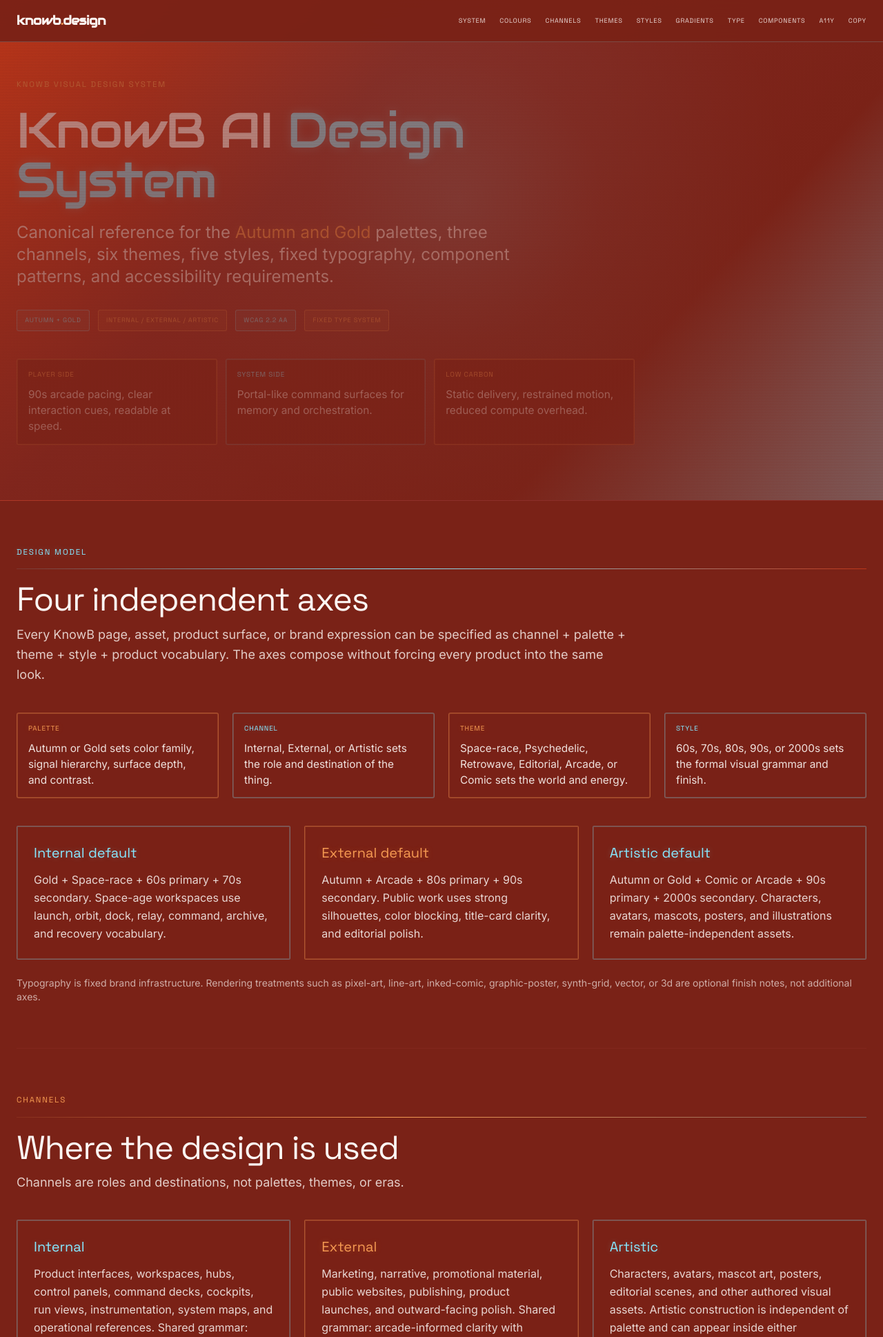
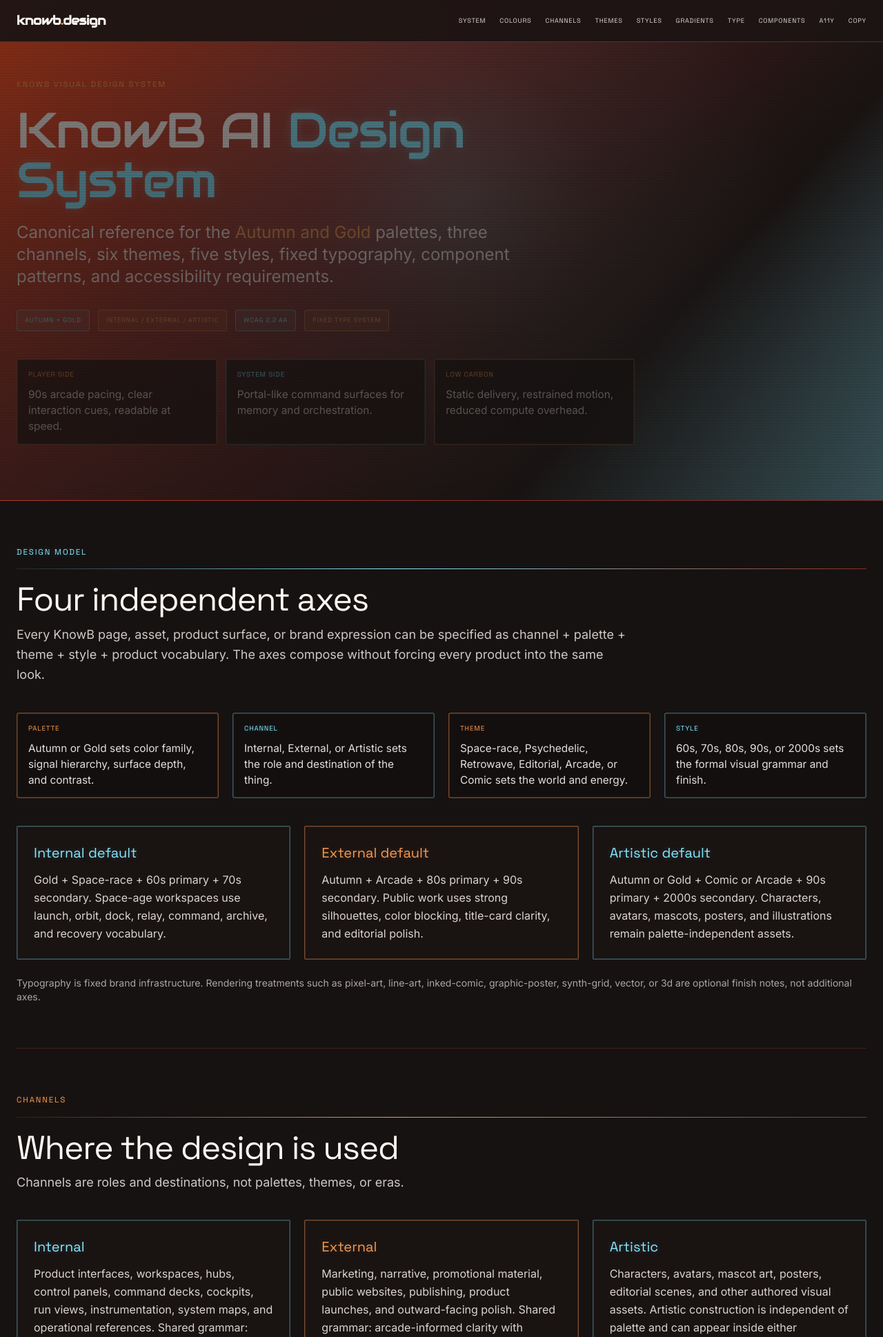
Before and after one commit to knowb-ai/knowb-ai.github.io, a Python web app: template templates/orgbook.html in a window 1280 px wide. Shown: the top 1938 px of the page at 69% size. Run offline with Jinja, Linux system fonts and the light colour scheme; the template is opened without the code that fills it, so the values that code supplies are empty; some libraries are stand-ins or nearby versions.

Commit message:
fix(site): restore near-black background after palette alignment
Commit 2067f5d redefined Charcoal Bark as #7A2217 and used it for every
dark surface, overlay, shadow, and mask, which turned the site rust-brown.

Restore the near-black surfaces (#161211 body, #1D1514 sections and cards)
in the Tailwind tokens, global.css, footer shadows, and favicon. The new
Autumn accents, gold tokens, and fonts are unchanged. Org Book swatches
still document #7A2217 as the canonical Charcoal Bark value.

Co-Authored-By: Claude Sonnet 5.5 <noreply@anthropic.com>

```diff
--- a/static/css/global.css
+++ b/static/css/global.css
@@ -134,7 +134,7 @@ html {
 /* --- Signal Cards --- */
 .signal-card {
     border: 1px solid rgba(134,232,255,0.28);
-    background: rgba(122,34,23,0.74);
+    background: rgba(20,16,15,0.74);
     box-shadow: inset 0 0 0 1px rgba(134,232,255,0.12);
     border-radius: 0.2rem;
     padding: 0.9rem 1rem;
@@ -215,10 +215,10 @@ html {
             0deg,
             transparent,
             transparent 2px,
-            rgba(122,34,23,0.055) 2px,
-            rgba(122,34,23,0.055) 4px
+            rgba(0,0,0,0.055) 2px,
+            rgba(0,0,0,0.055) 4px
         ),
-        linear-gradient(180deg, rgba(122,34,23,0.50) 0%, rgba(122,34,23,0.72) 100%);
+        linear-gradient(180deg, rgba(22,18,17,0.50) 0%, rgba(22,18,17,0.72) 100%);
     pointer-events: none;
     z-index: 3;
 }
@@ -234,7 +234,7 @@ html {
     z-index: 1;
 }
 .hero-arcade .arcade-button {
-    background: rgba(122,34,23,0.78);
+    background: rgba(20,16,15,0.78);
 }
 
 /* --- Arcade Buttons --- */
@@ -260,7 +260,7 @@ html {
 .arcade-button:hover {
     background: #86E8FF;
     border-color: #86E8FF;
-    color: #7A2217;
+    color: #161211;
     box-shadow: 0 0 0 1px rgba(134,232,255,0.24), 0 0 22px rgba(134,232,255,0.30);
     transform: translateY(-1px);
 }
@@ -279,7 +279,7 @@ html {
 .arcade-button.alt:hover {
     background: #F59A52;
     border-color: #F59A52;
-    color: #7A2217;
+    color: #161211;
     box-shadow: 0 0 0 1px rgba(245,154,82,0.26), 0 0 22px rgba(245,154,82,0.30);
 }
 .arcade-button.alt:focus-visible {
@@ -339,7 +339,7 @@ html {
 .contact-callout-frame {
     border: 1px solid transparent !important;
     background:
-        linear-gradient(180deg, rgba(122,34,23,0.96) 0%, rgba(122,34,23,0.92) 100%) padding-box,
+        linear-gradient(180deg, rgba(29,21,20,0.96) 0%, rgba(29,21,20,0.92) 100%) padding-box,
         linear-gradient(128deg, rgba(245,154,82,0.88) 0%, rgba(134,232,255,0.90) 52%, rgba(255,74,26,0.84) 100%) border-box;
     box-shadow: 0 0 24px rgba(245,154,82,0.22), 0 0 28px rgba(134,232,255,0.22);
     position: relative;
@@ -407,7 +407,7 @@ html {
 /* --- Demo Frame / Code Label (orgbook.html) --- */
 .demo-frame {
     border: 1px solid rgba(134,232,255,0.16);
-    background: rgba(122,34,23,0.55);
+    background: rgba(20,16,15,0.55);
     border-radius: 0.4rem;
     padding: 2rem 1.5rem;
 }
@@ -466,7 +466,7 @@ html {
     vertical-align: top;
 }
 .bb-table tr:hover td {
-    background: rgba(122,34,23,0.5);
+    background: rgba(29,21,20,0.5);
 }
 
 /* --- Focus (global) --- */
@@ -525,8 +525,8 @@ a:focus-visible {
         linear-gradient(rgba(134,232,255,0.055) 1px, transparent 1px),
         linear-gradient(90deg, rgba(134,232,255,0.055) 1px, transparent 1px);
     background-size: 56px 56px;
-    mask-image: linear-gradient(180deg, transparent 0%, rgba(122,34,23,0.6) 40%, rgba(122,34,23,0.9) 80%, transparent 100%);
-    -webkit-mask-image: linear-gradient(180deg, transparent 0%, rgba(122,34,23,0.6) 40%, rgba(122,34,23,0.9) 80%, transparent 100%);
+    mask-image: linear-gradient(180deg, transparent 0%, rgba(0,0,0,0.6) 40%, rgba(0,0,0,0.9) 80%, transparent 100%);
+    -webkit-mask-image: linear-gradient(180deg, transparent 0%, rgba(0,0,0,0.6) 40%, rgba(0,0,0,0.9) 80%, transparent 100%);
 }
 
 /* --- Ambient Orbs (hero accent glows) --- */
@@ -686,7 +686,7 @@ a:focus-visible {
 
 /* --- Custom Scrollbar --- */
 ::-webkit-scrollbar { width: 4px; }
-::-webkit-scrollbar-track { background: #7A2217; }
+::-webkit-scrollbar-track { background: #161211; }
 ::-webkit-scrollbar-thumb {
     background: linear-gradient(180deg, #F59A52 0%, #8E2F2A 55%, #86E8FF 100%);
     border-radius: 3px;
@@ -703,7 +703,7 @@ a:focus-visible {
     overflow: hidden;
     border: 1px solid rgba(233,194,179,0.38);
     border-radius: 0.35rem;
-    background: #7A2217;
+    background: #161211;
 }
 .diagram-embed iframe {
     display: block;
@@ -715,7 +715,7 @@ a:focus-visible {
     min-height: 13rem;
     border: 1px solid rgba(233,194,179,0.3);
     border-radius: 0.35rem;
-    background: rgba(122,34,23,0.32);
+    background: rgba(29,21,20,0.32);
     padding: 1.3rem;
 }
 .diagram-type-card-ember { border-color: rgba(245,154,82,0.52); }
--- a/templates/base.html
+++ b/templates/base.html
@@ -26,7 +26,10 @@
                         'soft-ember': '#F59A52',
                         'paper-ivory': '#FCF6F3',
                         'saber-blue': '#86E8FF',
-                        'charcoal-bark': '#7A2217',
+                        'obsidian-brown': '#161211',
+                        'charcoal-bark': '#1D1514',
+                        'maroon-core': '#3B1E1D',
+                        'rust-magenta': '#6E2D34',
                         'muted-wood': '#77584F',
                         'terracotta-border': '#E9C2B3',
                         'gold-primary': '#FFD500',
@@ -41,12 +44,12 @@
                     },
                     backgroundImage: {
                         'fire-rust': 'linear-gradient(135deg, #FF4A1A 0%, #8E2F2A 100%)',
-                        'rust-charcoal': 'linear-gradient(180deg, #8E2F2A 0%, #7A2217 100%)',
+                        'rust-charcoal': 'linear-gradient(180deg, #2A1B1A 0%, #1D1514 62%, #14100F 100%)',
                         'ember-fire': 'linear-gradient(145deg, #F59A52 0%, #FF4A1A 100%)',
                         'ember-glow': 'linear-gradient(135deg, rgba(255,74,26,0.82) 0%, rgba(142,47,42,0.74) 44%, rgba(134,232,255,0.86) 100%)',
                         'ivory-rust-edge': 'linear-gradient(90deg, #FCF6F3 0%, #8E2F2A 8%, #86E8FF 16%, #FCF6F3 100%)',
-                        'knowb-autumn-core': 'linear-gradient(132deg, #FF4A1A 0%, #8E2F2A 34%, #7A2217 72%, #86E8FF 100%)',
-                        'knowb-autumn-vertical': 'linear-gradient(180deg, #8E2F2A 0%, #7A2217 35%, #FF4A1A 100%)',
+                        'knowb-autumn-core': 'linear-gradient(132deg, #FF4A1A 0%, #8E2F2A 34%, #1D1514 72%, #86E8FF 100%)',
+                        'knowb-autumn-vertical': 'linear-gradient(180deg, #8E2F2A 0%, #1D1514 52%, #86E8FF 100%)',
                         'gold-command-depth': 'linear-gradient(135deg, #1E2259 0%, #15163D 100%)',
                         'gold-deep-cockpit': 'linear-gradient(180deg, #2D1F5B 0%, #221338 100%)',
                         'gold-signal': 'linear-gradient(135deg, #FFD500 0%, #FFB300 100%)',
@@ -62,7 +65,7 @@
     <link rel="stylesheet" href="/css/global.css?v=rfp-featured-chips">
     {% block head_extra %}{% endblock head_extra %}
 </head>
-    <body class="min-h-screen font-sans bg-charcoal-bark text-paper-ivory">
+    <body class="min-h-screen font-sans bg-obsidian-brown text-paper-ivory">
     <a href="#main-content" class="sr-only focus:not-sr-only focus:fixed focus:left-4 focus:top-4 focus:z-[100] focus:px-4 focus:py-2 focus:bg-soft-ember focus:text-charcoal-bark focus:rounded-md focus:font-semibold">
         Skip to main content
     </a>
--- a/templates/index.html
+++ b/templates/index.html
@@ -294,7 +294,7 @@
 
 {% block footer %}
     <footer id="contact" class="scroll-mt-28 px-6 pt-14 pb-10 bg-charcoal-bark text-paper-ivory">
-        <div class="max-w-7xl mx-auto rounded-[1.35rem] border border-terracotta-border/45 border-t-terracotta-border/80 bg-charcoal-bark/95 shadow-[0_-1px_0_rgba(233,194,179,0.26),0_22px_50px_rgba(122,34,23,0.38)]">
+        <div class="max-w-7xl mx-auto rounded-[1.35rem] border border-terracotta-border/45 border-t-terracotta-border/80 bg-charcoal-bark/95 shadow-[0_-1px_0_rgba(233,194,179,0.26),0_22px_50px_rgba(0,0,0,0.38)]">
             <div class="px-8 md:px-10 pt-12 pb-8">
                 <div class="grid gap-10 md:grid-cols-[minmax(0,1fr)_auto] md:items-start">
                     <div class="max-w-md lg:pr-4">
--- a/templates/orgbook.html
+++ b/templates/orgbook.html
@@ -896,7 +896,7 @@
 {% block footer %}
   <!-- Footer -->
   <footer class="px-6 pt-14 pb-10 bg-charcoal-bark text-paper-ivory border-t border-deep-rust/50">
-    <div class="max-w-7xl mx-auto rounded-[1.35rem] border border-terracotta-border/45 bg-charcoal-bark/95 shadow-[0_-1px_0_rgba(233,194,179,0.26),0_22px_50px_rgba(122,34,23,0.38)]">
+    <div class="max-w-7xl mx-auto rounded-[1.35rem] border border-terracotta-border/45 bg-charcoal-bark/95 shadow-[0_-1px_0_rgba(233,194,179,0.26),0_22px_50px_rgba(0,0,0,0.38)]">
       <div class="px-8 md:px-10 pt-10 pb-8">
         <div class="grid gap-10 md:grid-cols-[minmax(0,1fr)_auto] md:items-start">
           <div class="max-w-md">
--- a/templates/page.html
+++ b/templates/page.html
@@ -32,7 +32,7 @@
 
 {% block footer %}
     <footer class="scroll-mt-28 px-6 pt-14 pb-10 bg-charcoal-bark text-paper-ivory">
-        <div class="max-w-7xl mx-auto rounded-[1.35rem] border border-terracotta-border/45 border-t-terracotta-border/80 bg-charcoal-bark/95 shadow-[0_-1px_0_rgba(233,194,179,0.26),0_22px_50px_rgba(122,34,23,0.38)]">
+        <div class="max-w-7xl mx-auto rounded-[1.35rem] border border-terracotta-border/45 border-t-terracotta-border/80 bg-charcoal-bark/95 shadow-[0_-1px_0_rgba(233,194,179,0.26),0_22px_50px_rgba(0,0,0,0.38)]">
             <div class="px-8 md:px-10 pt-12 pb-8">
                 <div class="grid gap-10 md:grid-cols-[minmax(0,1fr)_auto] md:items-start">
                     <div class="max-w-md lg:pr-4">
```
Also changed, not shown: static/favicon.svg.
